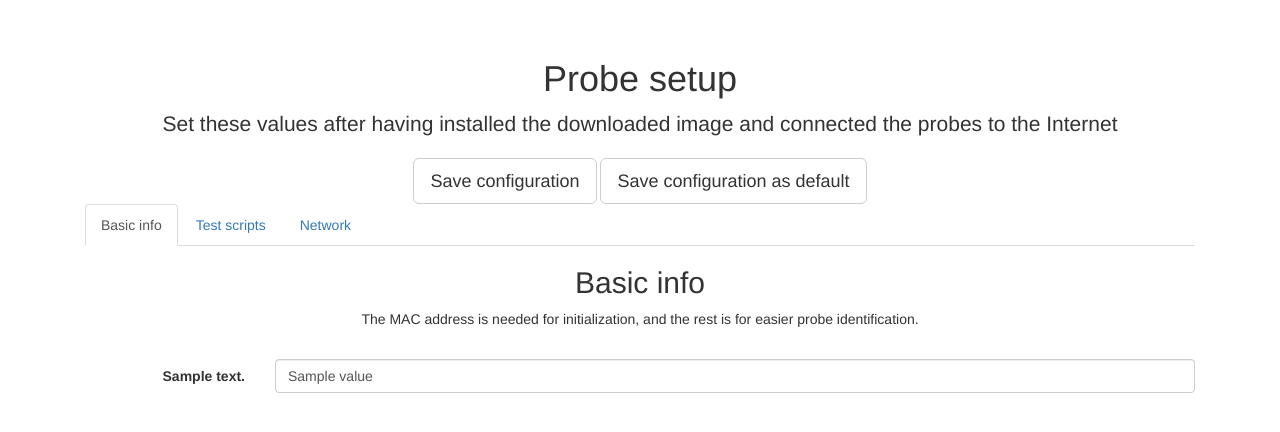
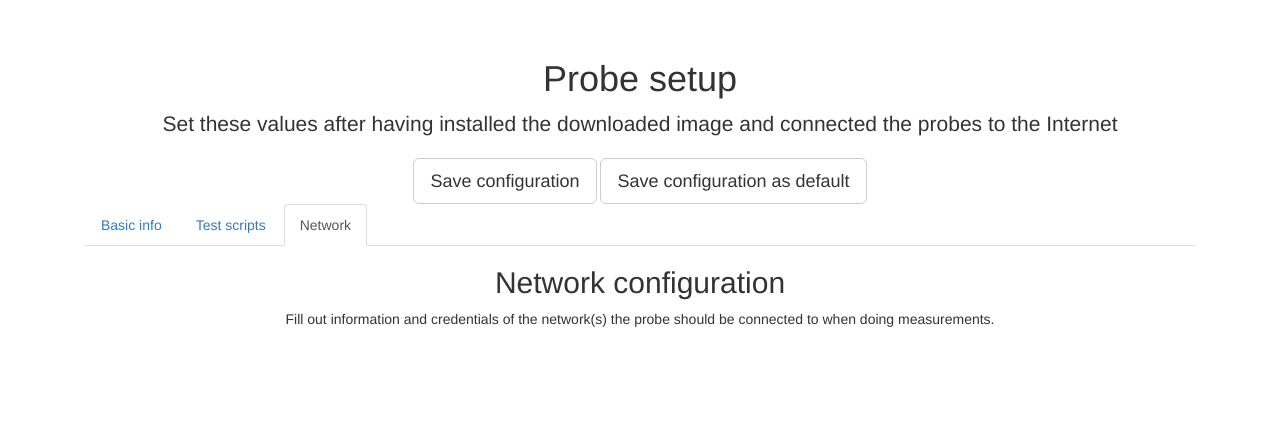
Before and after one commit to Uninett/probe-website, a Flask app: template probe_website/templates/probe_setup.html in a window 1280 px wide. Shown: the part 51-483 px from the top of the page. Run offline with Flask 2, Linux system fonts and the light colour scheme; the template is opened without the code that fills it: most values are stand-ins (such as "Sample title", 1, 10 or a date in 2020); some libraries are stand-ins or nearby versions.

Commit message:
Make network tab default active

```diff
--- a/probe_website/templates/probe_setup.html
+++ b/probe_website/templates/probe_setup.html
@@ -17,14 +17,14 @@
   <button type="submit" class="btn btn-lg btn-default" name="action" value="save_as_default">Save configuration as default</button>
   <div id="extra_configs">
     <ul id="tabs" class="nav nav-tabs" data-tabs="tabs">
-      <li class="active"><a href="#basic" data-toggle="tab">Basic info</a></li>
+      <li><a href="#basic" data-toggle="tab">Basic info</a></li>
       <li><a href="#scripts" data-toggle="tab">Test scripts</a></li>
-      <li><a href="#network" data-toggle="tab">Network</a></li>
+      <li class="active"><a href="#network" data-toggle="tab">Network</a></li>
     </ul>
     <div id="tab_content" class="tab-content">
 
       <!-- Basic info -->
-      <div id="basic" class="tab-pane active">
+      <div id="basic" class="tab-pane">
         <h2>Basic info</h2>
         <p>The MAC address is needed for initialization, and the rest is for easier probe identification.</p><br/>
         <div class="form-horizontal">
@@ -90,7 +90,7 @@
       </div>
 
       <!-- Network configuration -->
-      <div id="network" class="tab-pane">
+      <div id="network" class="tab-pane active">
         <h2>Network configuration</h2>
         <p>Fill out information and credentials of the network(s) the probe should be connected to when doing measurements.</p><br/>
         <div class="form-horizontal">
```
